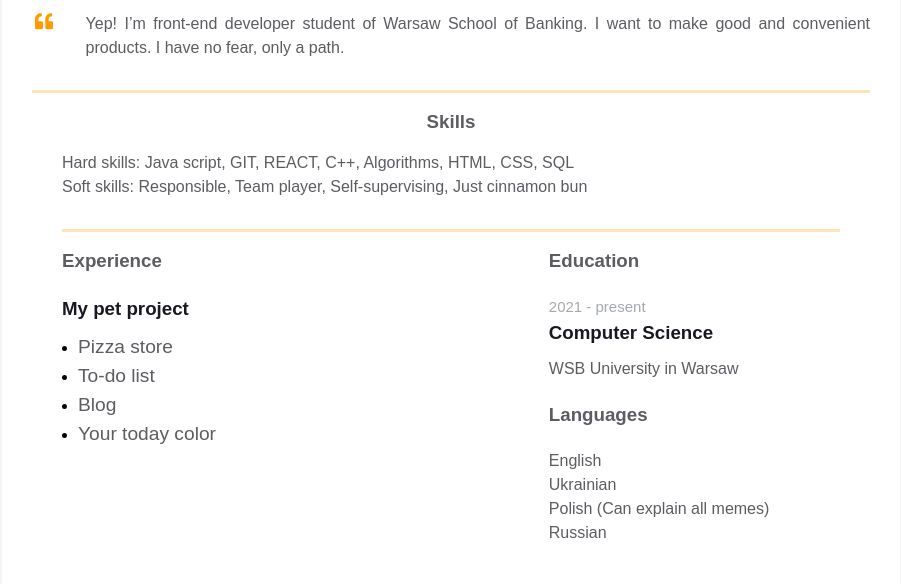
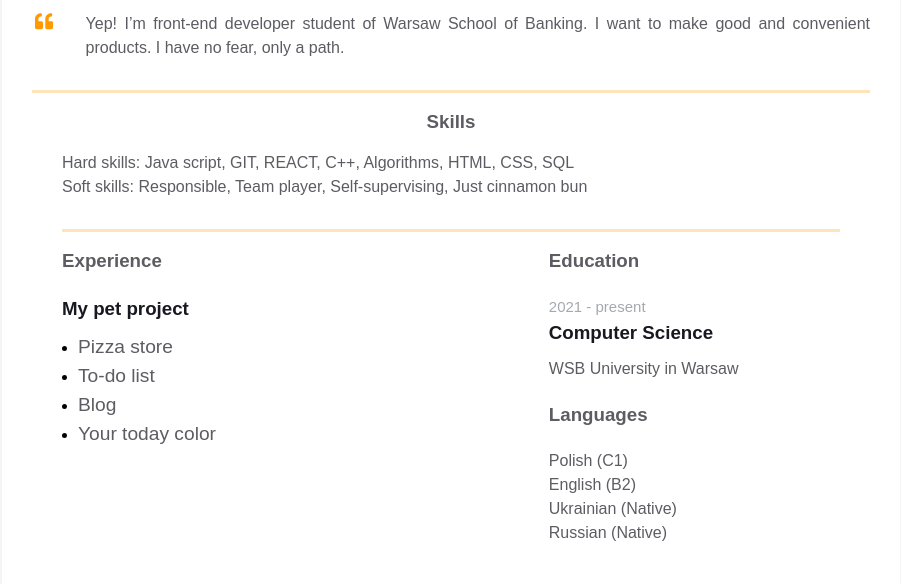
Before and after one commit to Laytep/homepage, a plain HTML site: page index.html in a window 1280 px wide. Shown: the part 368-952 px from the top of the page, without its empty margins (189-1090 px from the left). Drawn offline with Linux system fonts and the light colour scheme.

Commit message:
Update languages block

```diff
--- a/index.html
+++ b/index.html
@@ -135,18 +135,18 @@
 							</div>
 
 							<div class="additional-info__languages">
-							  <h3 class="additional-info__languages-header">Languages</h3>
+								<h3 class="additional-info__languages-header">Languages</h3>
+								<p class="additional-info__languages-item">
+								  Polish (C1)
+								</p>
 							  <p class="additional-info__languages-item">
-								English
+								English (B2)
 							  </p>
 							  <p class="additional-info__languages-item">
-								Ukrainian
+								Ukrainian (Native)
 							  </p>
 							  <p class="additional-info__languages-item">
-								Polish (Can explain all memes)
-							  </p>
-							  <p class="additional-info__languages-item">
-								Russian
+								Russian (Native)
 							  </p>
 							</div>
 
```
